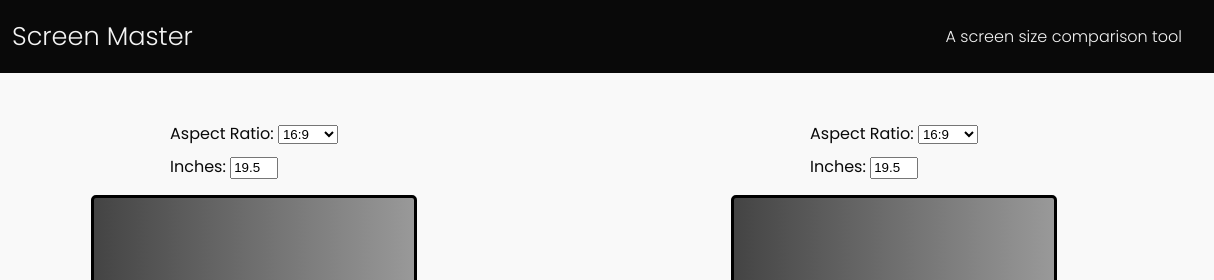
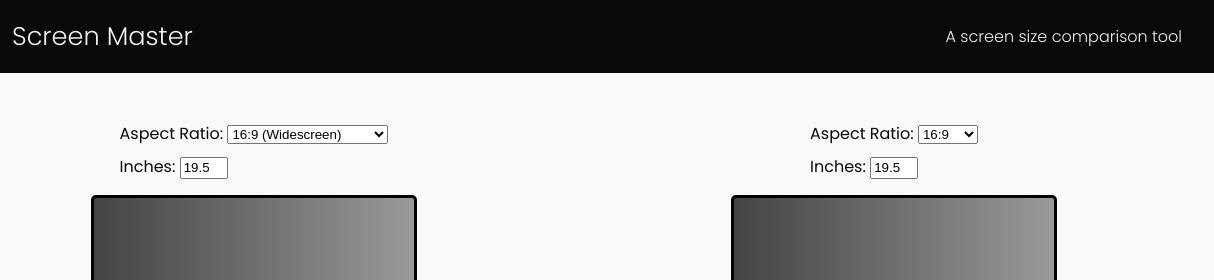
Before and after one commit to bernard-rodrigues/screenmaster, a plain HTML site: page index.html in a window 1280 px wide. Shown: the top 280 px of the page, 66-1280 px from the left. Drawn offline with nearby package versions, Linux system fonts and the light colour scheme.

Commit message:
Update index.html

```diff
--- a/index.html
+++ b/index.html
@@ -32,9 +32,9 @@
                     <label>Aspect Ratio: </label>
                     <select id="ratio1" title="Aspect Ratio">
                         <option value="4:3">4:3</option>
-                        <option value="16:9" selected>16:9</option>
+                        <option value="16:9" selected>16:9 (Widescreen)</option>
                         <option value="16:10">16:10</option>
-                        <option value="21:9">21:9</option>
+                        <option value="21:9">21:9 (Ultra-widescreen)</option>
                         <option value="32:9">32:9</option>
                         <option value="9:16">9:16</option>
                         <option value="9:18">9:18</option>
```
